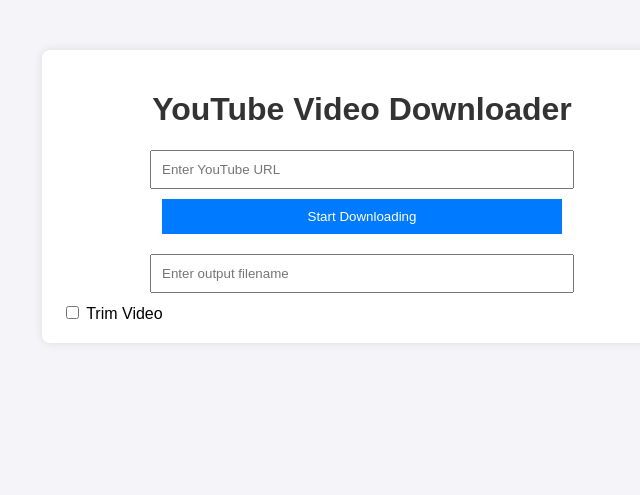
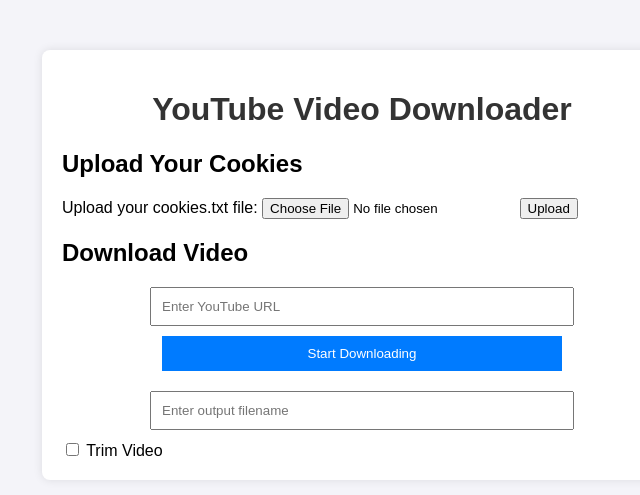
Before and after one commit to AbdulSamad2020/yt-donloader-check, a Flask app: page / in a window 1280 px wide. Shown: the top 495 px of the page, without its empty margins (278-918 px from the left). Run offline with Flask 3, Linux system fonts and the light colour scheme.

Commit message:
another update for cookies error on render

```diff
--- a/app.py
+++ b/app.py
@@ -17,6 +17,9 @@ app = Flask(__name__)
 # Set the path to the FFmpeg executable
 FFMPEG_PATH = os.path.join(os.getcwd(), "ffmpeg", "ffmpeg.exe")
 VIDEO_DIR = os.getenv('VIDEO_DIR', os.path.join(os.getcwd(), "ALL_VIDEOS"))
+
+# Path to store uploaded cookies
+COOKIES_PATH = os.getenv('COOKIES_PATH', os.path.join(os.getcwd(), "cookies.txt"))
 
 def find_ffmpeg():
     logging.debug(f"FFMPEG_PATH: {FFMPEG_PATH}")  # Log the environment variable
@@ -87,13 +90,13 @@ def download_video(url, format_id, output_filename, trim_start, trim_end):
             'ffmpeg_location': ffmpeg_path,
             'format': f'{format_id}',  # Download only the video
             'outtmpl': video_output,
-            'cookiefile': 'path/to/cookies.txt',
+            'cookiefile': COOKIES_PATH,  # Use the uploaded cookies
         }
         audio_opts = {
             'ffmpeg_location': ffmpeg_path,
             'format': 'bestaudio',  # Download only the audio
             'outtmpl': audio_output,
-            'cookiefile': 'path/to/cookies.txt',
+            'cookiefile': COOKIES_PATH,  # Use the uploaded cookies
         }
 
         with yt_dlp.YoutubeDL(video_opts) as ydl:
@@ -155,6 +158,29 @@ def download():
     else:
         return jsonify({"error": result}), 400
 
+@app.route('/upload-cookies', methods=['POST'])
+def upload_cookies():
+    if 'cookies' not in request.files:
+        return "No file part", 400
+    file = request.files['cookies']
+    if file.filename == '':
+        return "No selected file", 400
+    if file:
+        file.save(COOKIES_PATH)
+        return "Cookies uploaded successfully", 200
+
+def create_default_cookies():
+    # Example content for cookies.txt
+    default_cookies = """# Netscape HTTP Cookie File
+# http://curl.haxx.se/rfc/cookie_spec.html
+# This file was generated by a script.
+# Edit at your own risk.
+
+.example.com    TRUE    /    FALSE    2147483647    session_id    your_session_id_here
+"""
+    with open(COOKIES_PATH, 'w') as f:
+        f.write(default_cookies)
+
 # Error handler to log exceptions
 @app.errorhandler(Exception)
 def handle_exception(e):
@@ -163,6 +189,10 @@ def handle_exception(e):
     return "Internal Server Error", 500
 
 if __name__ == '__main__':
+    # Create cookies.txt if it doesn't exist
+    if not os.path.isfile(COOKIES_PATH):
+        create_default_cookies()
+
     threading.Thread(target=delete_old_videos, daemon=True).start()
     print("Starting server on http://localhost:8080")  # Log the URL
     serve(app, host='0.0.0.0', port=int(os.environ.get("PORT", 8080)))
--- a/templates/index.html
+++ b/templates/index.html
@@ -11,6 +11,17 @@
 <body>
     <div class="container">
         <h1>YouTube Video Downloader</h1>
+
+        <!-- Cookie Upload Section -->
+        <h2>Upload Your Cookies</h2>
+        <form id="upload-form" action="/upload-cookies" method="post" enctype="multipart/form-data">
+            <label for="cookies">Upload your cookies.txt file:</label>
+            <input type="file" name="cookies" id="cookies" required>
+            <button type="submit">Upload</button>
+        </form>
+
+        <!-- Video Download Section -->
+        <h2>Download Video</h2>
         <input type="text" id="url" placeholder="Enter YouTube URL" class="input-field">
         <button onclick="fetchFormats()" class="btn">Start Downloading</button>
         <div id="statusMessage" class="status-message"></div>
```
